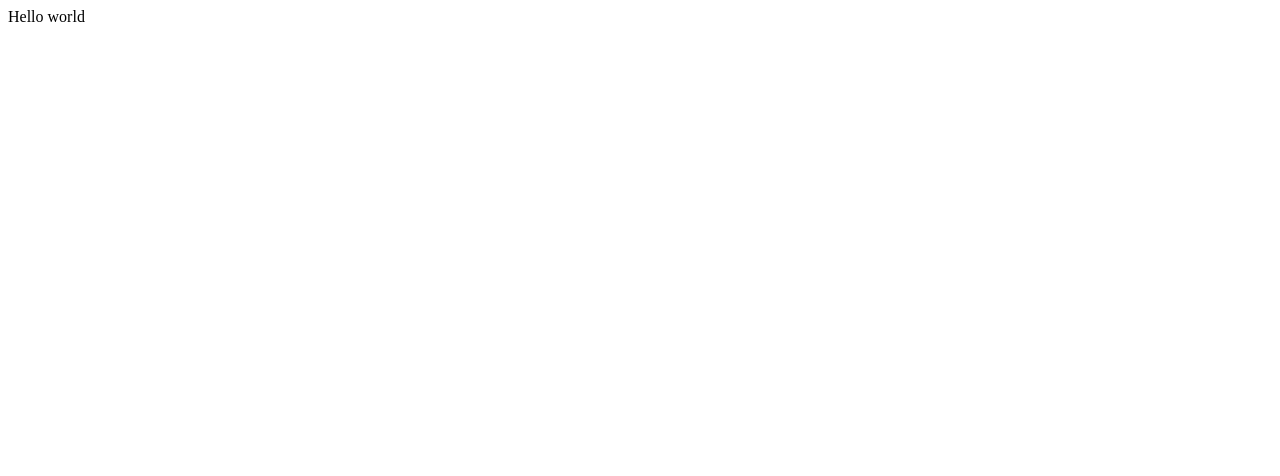
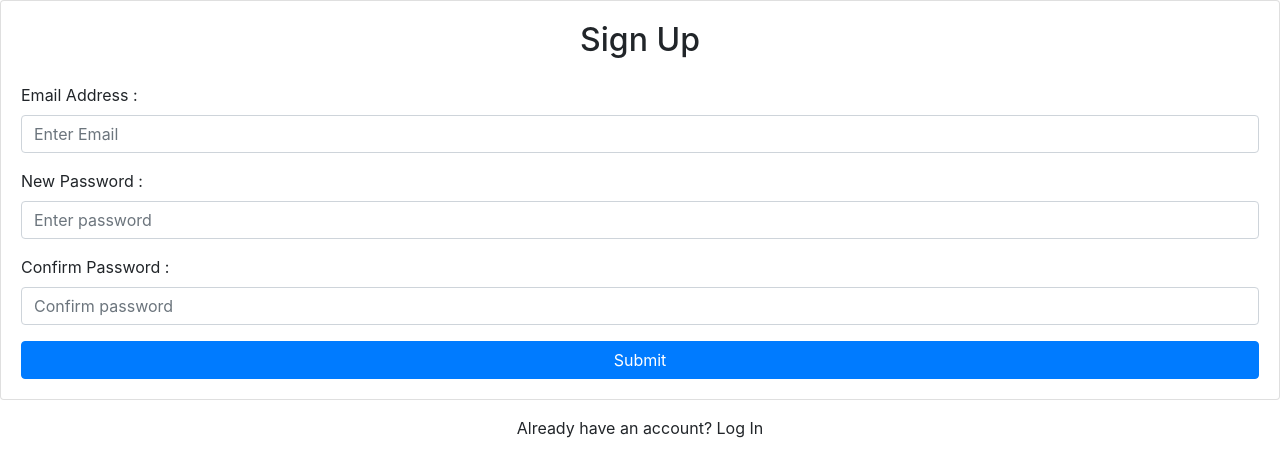
Before and after one commit to nihalpandey4/firebase-react-auth-template, a React (Create React App) app: page / in a window 1280 px wide. Shown: the top 476 px of the page. Built offline with nearby package versions, Linux system fonts and the light colour scheme.

Commit message:
styling with react bootstrap added

```diff
--- a/package.json
+++ b/package.json
@@ -6,8 +6,10 @@
     "@testing-library/jest-dom": "^5.11.8",
     "@testing-library/react": "^11.2.3",
     "@testing-library/user-event": "^12.6.0",
+    "bootstrap": "^4.5.3",
     "firebase": "^8.2.2",
     "react": "^17.0.1",
+    "react-bootstrap": "^1.4.3",
     "react-dom": "^17.0.1",
     "react-scripts": "4.0.1",
     "web-vitals": "^0.2.4"
--- a/src/App.js
+++ b/src/compnents/App.js
@@ -1,8 +1,11 @@
+
+
+import SignUp from "./SignUp"
 
 const App=()=> {
   return (
     <div className="App">
-      Hello world
+      <SignUp/>
     </div>
   );
 }
--- a/src/index.js
+++ b/src/index.js
@@ -1,6 +1,8 @@
 import React from 'react';
 import ReactDOM from 'react-dom';
-import App from './App';
+import "bootstrap/dist/css/bootstrap.min.css";
+
+import App from "./compnents/App";
 
 ReactDOM.render(
   <React.StrictMode>
```
Also changed, not shown: src/App.css (added), src/compnents/App.css (added), 2 other files (tests, documents, lock files or other folders).
